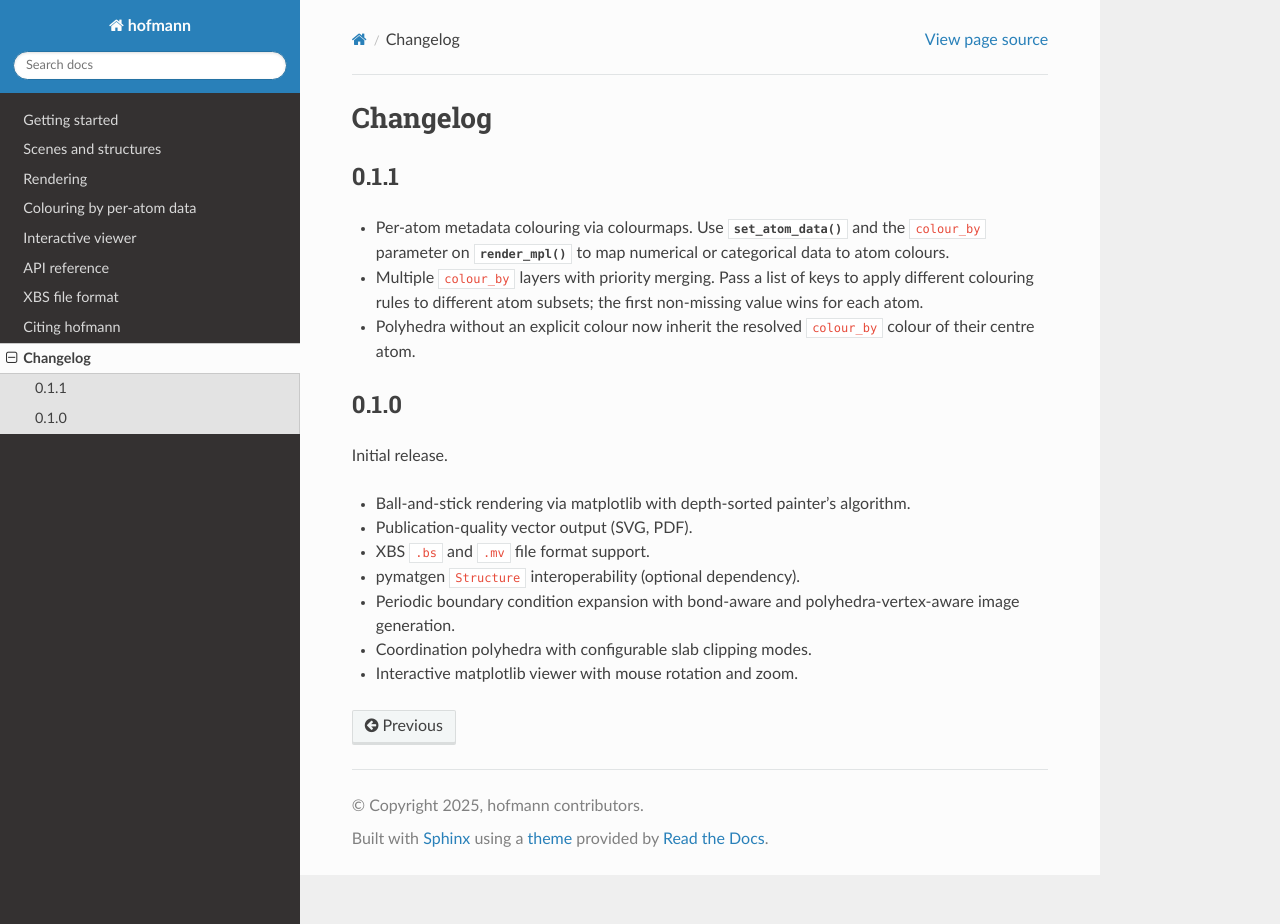
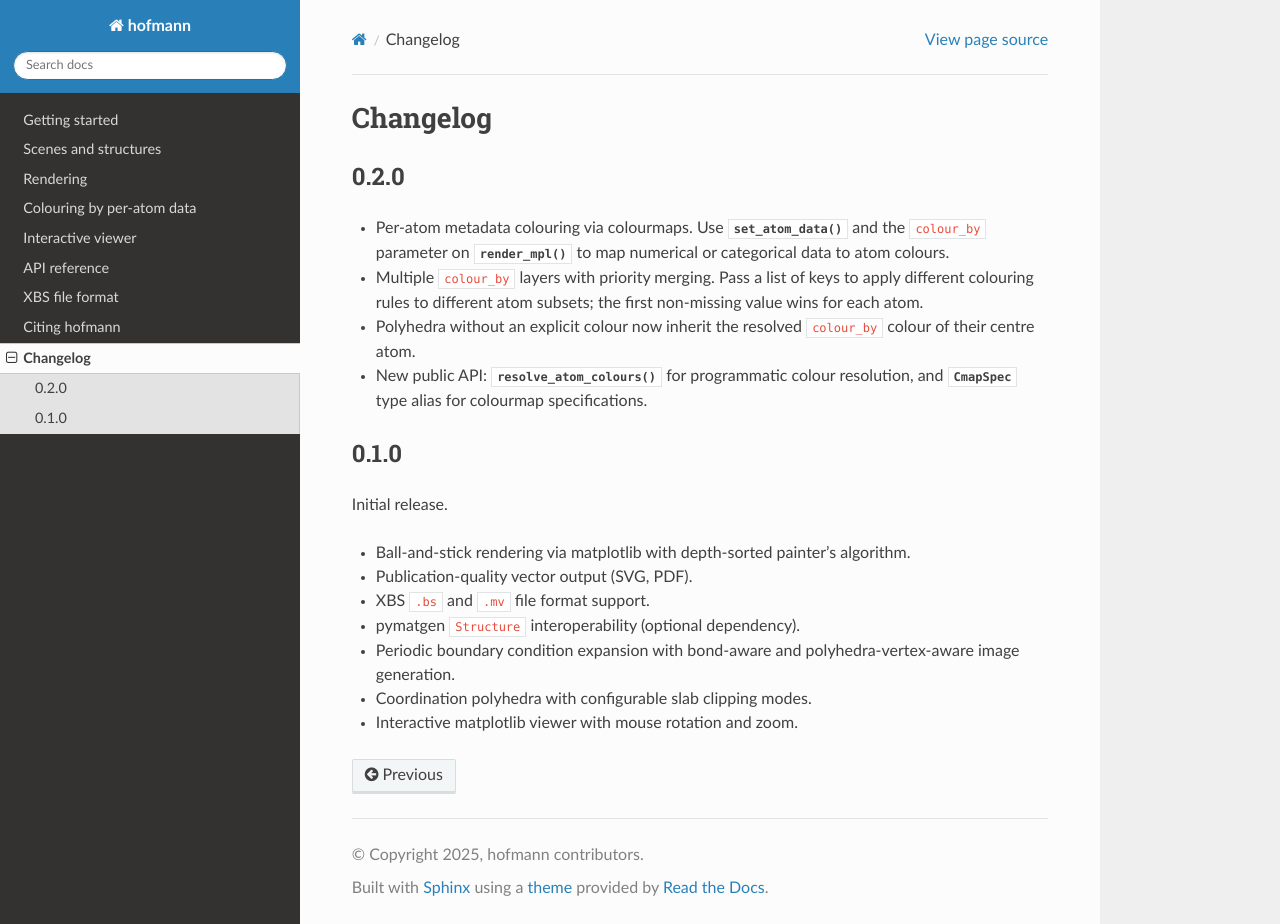
Before and after one commit to bjmorgan/hofmann, a Sphinx documentation site: the page built from docs/changelog.rst, in a window 1280 px wide and 924 px high. Built offline with Sphinx 7.4.7 and the Read the Docs theme 3.1.0, drawn with Linux system fonts in a browser that asks for light colours.

Commit message:
Bump version to 0.2.0
Update version in pyproject.toml, docs/conf.py, and changelog.
Add public API entries (resolve_atom_colours, CmapSpec) to changelog.

```diff
--- a/docs/changelog.rst
+++ b/docs/changelog.rst
@@ -1,7 +1,7 @@
 Changelog
 =========
 
-0.1.1
+0.2.0
 -----
 
 - Per-atom metadata colouring via colourmaps.  Use
@@ -13,6 +13,9 @@ Changelog
   subsets; the first non-missing value wins for each atom.
 - Polyhedra without an explicit colour now inherit the resolved
   ``colour_by`` colour of their centre atom.
+- New public API: :func:`~hofmann.resolve_atom_colours` for
+  programmatic colour resolution, and :data:`~hofmann.CmapSpec` type
+  alias for colourmap specifications.
 
 0.1.0
 -----
--- a/docs/conf.py
+++ b/docs/conf.py
@@ -3,7 +3,7 @@
 project = "hofmann"
 copyright = "2025, hofmann contributors"
 author = "hofmann contributors"
-release = "0.1.1"
+release = "0.2.0"
 
 extensions = [
     "sphinx.ext.autodoc",
--- a/pyproject.toml
+++ b/pyproject.toml
@@ -4,7 +4,7 @@ build-backend = "setuptools.build_meta"
 
 [project]
 name = "hofmann"
-version = "0.1.1"
+version = "0.2.0"
 description = "A modern Python reimagining of the XBS ball-and-stick crystal structure viewer"
 readme = "README.md"
 requires-python = ">=3.11"
```
